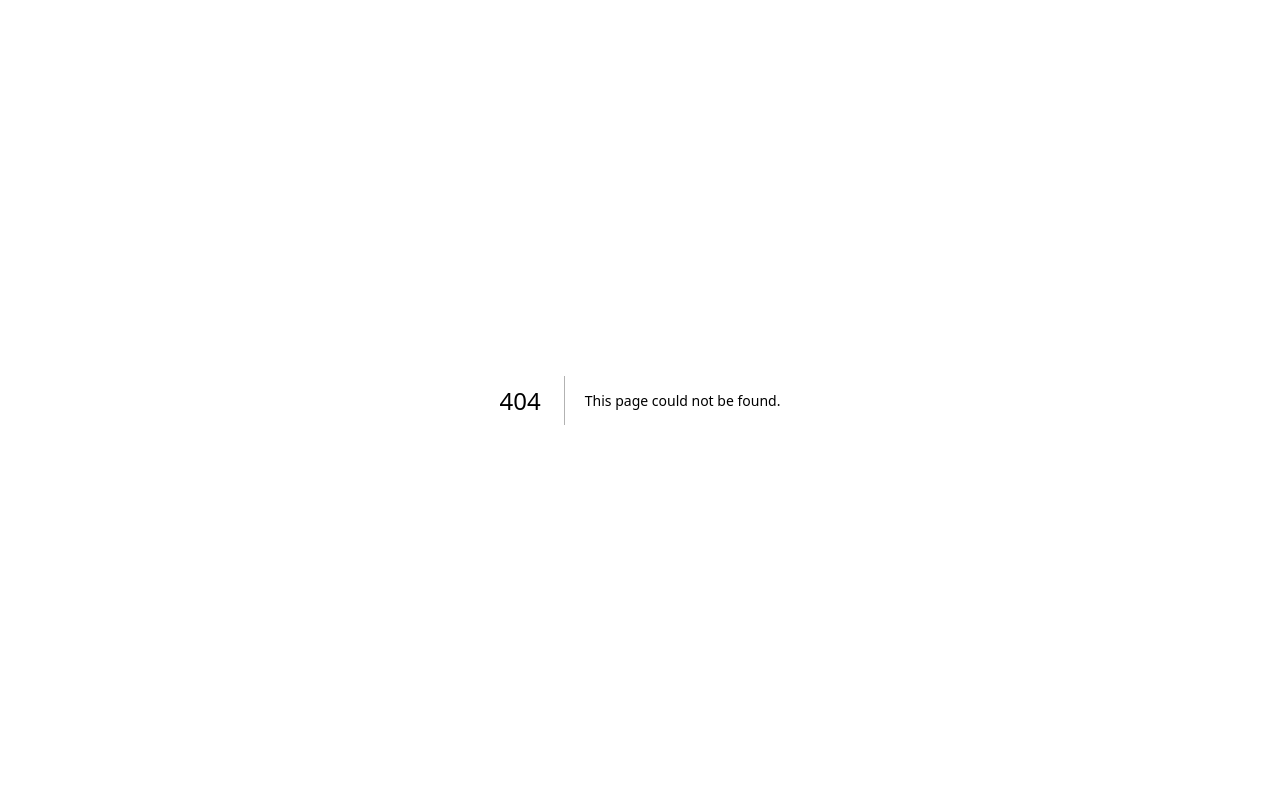
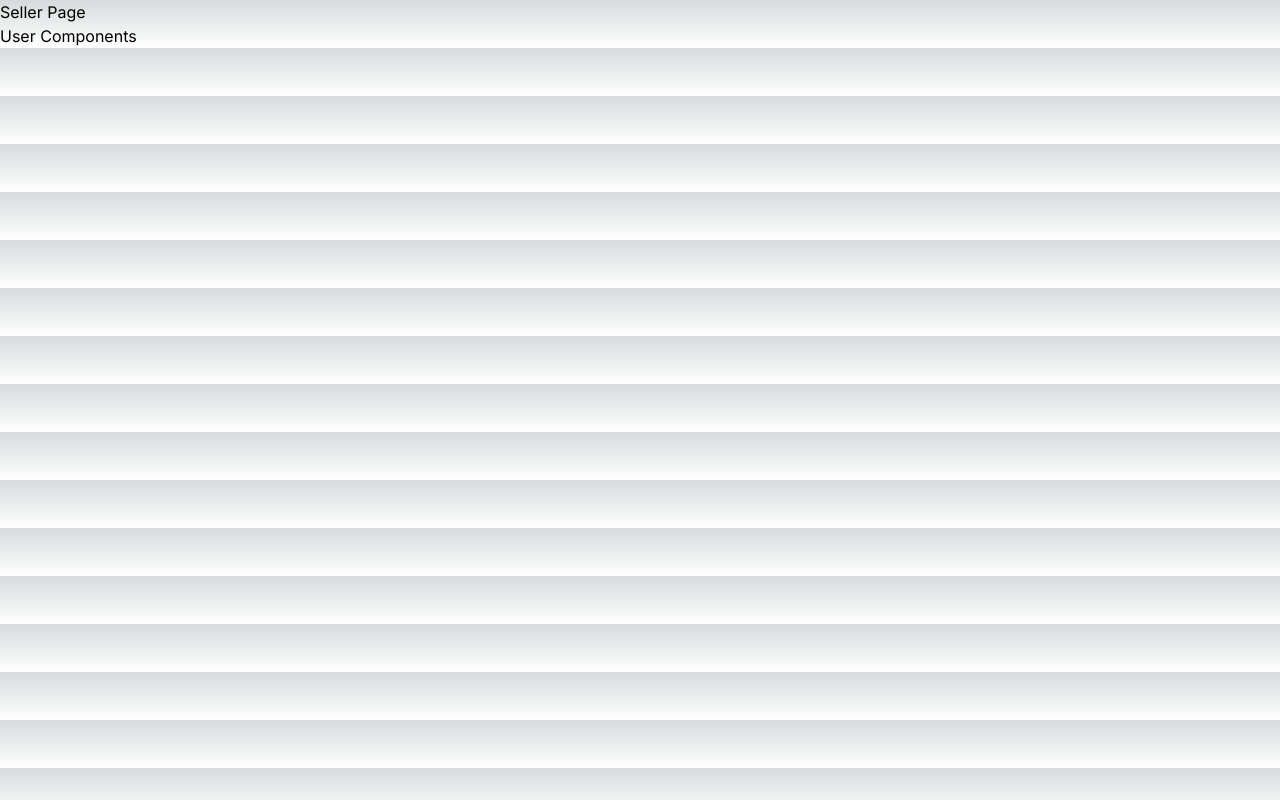
Before and after one commit to Alla-ud-din/Next-Js-youtube, a Next.js app: page /seller in a window 1280 px wide. Before the commit this address had no page. Built offline with nearby package versions, Linux system fonts and the light colour scheme.

Commit message:
uploading branch

```diff
--- a/next.config.js
+++ b/next.config.js
@@ -1,4 +1,6 @@
 /** @type {import('next').NextConfig} */
-const nextConfig = {}
+const nextConfig = {
+    output: "export",
+}
 
 module.exports = nextConfig
--- a/src/app/page.tsx
+++ b/src/app/page.tsx
@@ -1,10 +1,10 @@
-import Image from 'next/image'
+
 import styles from './page.module.css'
 
 export default function Home() {
   return (
     <main className={styles.main}>
-      <h1>Basic Routing | Make New Page</h1>
+      <h1>Export Static HTML Page with Build</h1>
     </main>
   )
 }
--- /dev/null
+++ b/src/app/products/page.tsx
@@ -0,0 +1,9 @@
+import React from 'react'
+
+export default function page() {
+  return (
+    <div>
+      <h1>Products Page </h1>
+    </div>
+  )
+}
--- /dev/null
+++ b/src/app/seller/page.tsx
@@ -0,0 +1,10 @@
+import React from 'react'
+import User from '../../components/user'
+export default function page() {
+  return (
+    <div>
+      <h1>Seller Page</h1>
+      <User />
+    </div>
+  )
+}
--- /dev/null
+++ b/src/components/user.tsx
@@ -0,0 +1,8 @@
+
+export default function user() {
+    return (
+        <div>
+            <h1>User Components</h1>
+        </div>
+    )
+}
```
